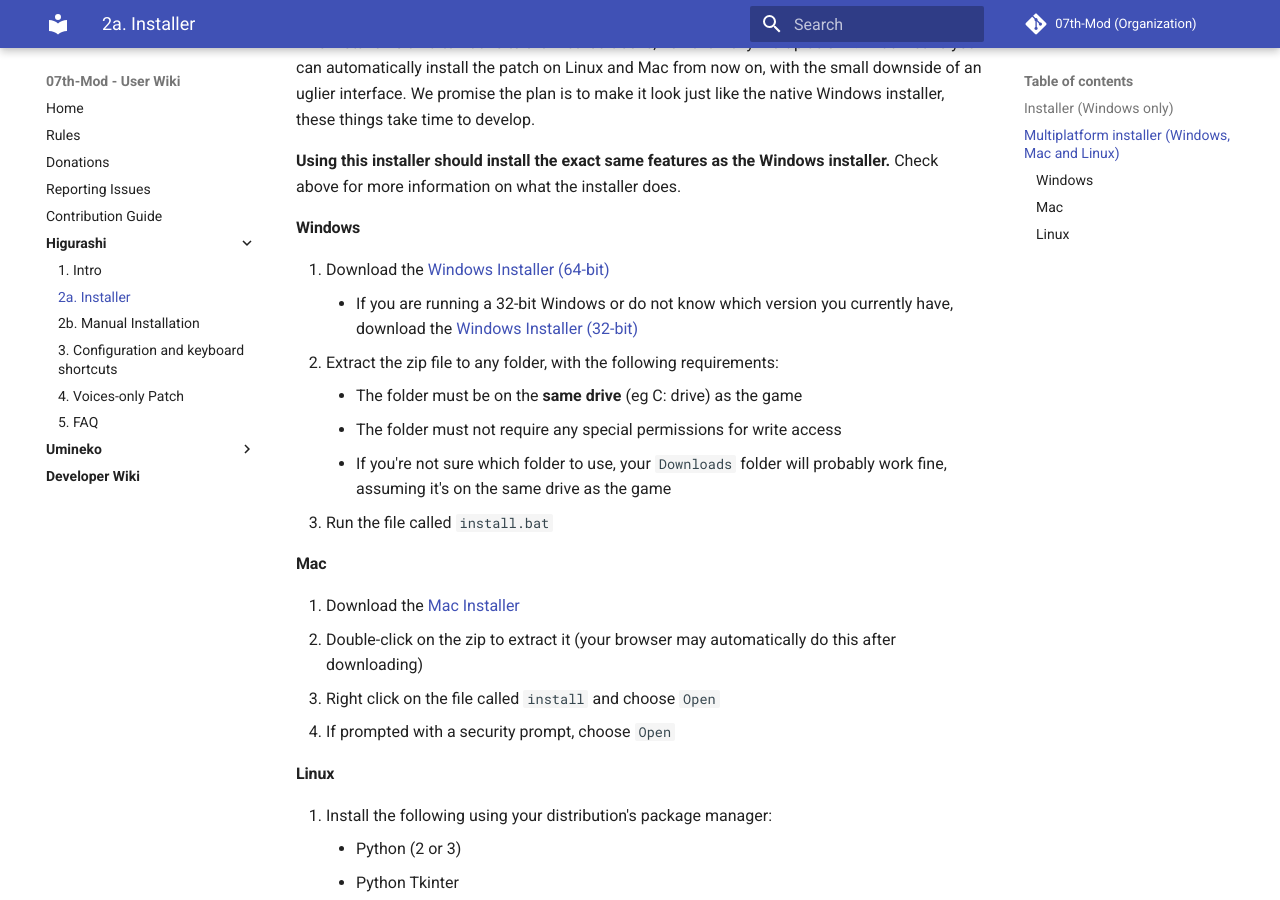
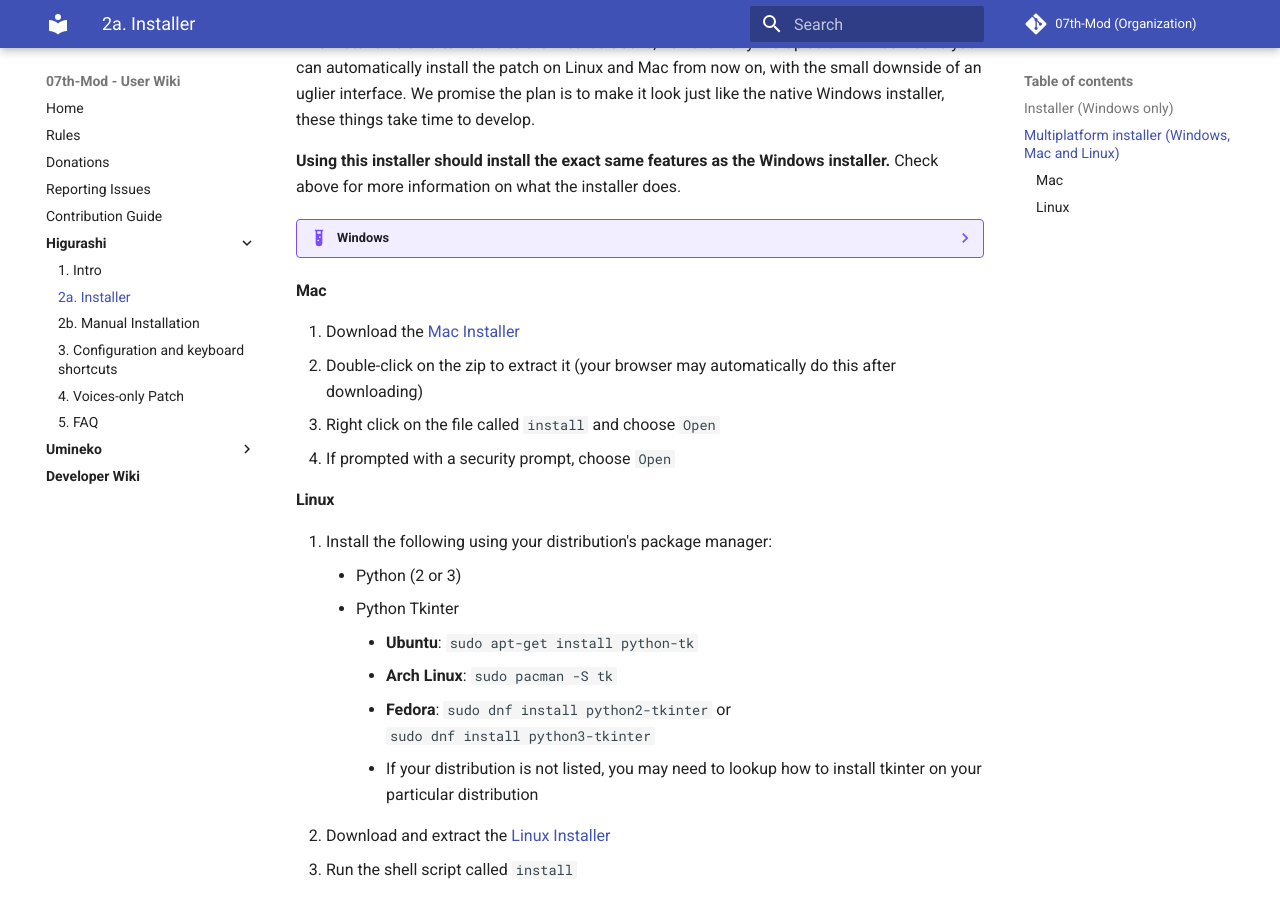
Before and after one commit to 07th-mod/wiki, an MkDocs documentation site: the page built from docs/Higurashi/Higurashi-Part-1---Voice-and-Graphics-Patch.md, in a window 1280 px wide and 900 px high, scrolled down 1421 px. Built offline with MkDocs 1.6.1 and Material for MkDocs 9.7.7, drawn with Linux system fonts in a browser that asks for light colours; part of the change alters nothing that is shown.

```diff
--- a/docs/Higurashi/Higurashi-Part-1---Voice-and-Graphics-Patch.md
+++ b/docs/Higurashi/Higurashi-Part-1---Voice-and-Graphics-Patch.md
@@ -37,15 +37,14 @@ This installer is an alternative to the method above, however fully multiplatfor
 
 **Using this installer should install the exact same features as the Windows installer.** Check above for more information on what the installer does.
 
-#### Windows
-
-1. Download the [Windows Installer (64-bit)](http://07th-mod.com/installer/python/higu_win_installer.zip)
-      * If you are running a 32-bit Windows or do not know which version you currently have, download the [Windows Installer (32-bit)](http://07th-mod.com/installer/python/higu_win_installer_32.zip)
-2. Extract the zip file to any folder, with the following requirements:
-      * The folder must be on the  **same drive** (eg C: drive) as the game
-      * The folder must not require any special permissions for write access
-      * If you're not sure which folder to use, your `Downloads` folder will probably work fine, assuming it's on the same drive as the game
-3. Run the file called `install.bat`
+??? example "Windows"
+    1. Download the [Windows Installer (64-bit)](http://07th-mod.com/installer/python/higu_win_installer.zip)
+          * If you are running a 32-bit Windows or do not know which version you currently have, download the [Windows Installer (32-bit)](http://07th-mod.com/installer/python/higu_win_installer_32.zip)
+    2. Extract the zip file to any folder, with the following requirements:
+          * The folder must be on the  **same drive** (eg C: drive) as the game
+          * The folder must not require any special permissions for write access
+          * If you're not sure which folder to use, your `Downloads` folder will probably work fine, assuming it's on the same drive as the game
+    3. Run the file called `install.bat`
 
 #### Mac
 
```
